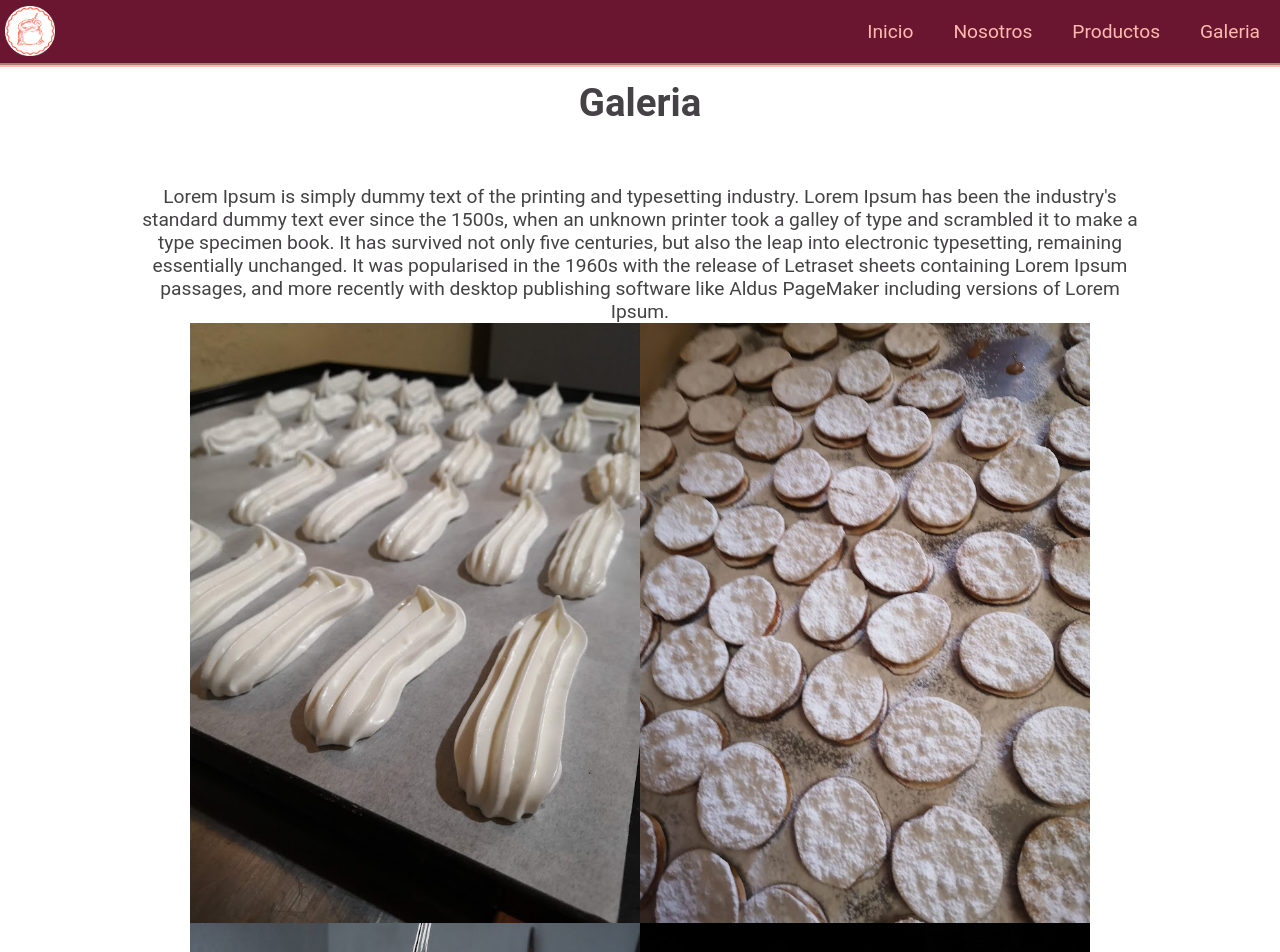
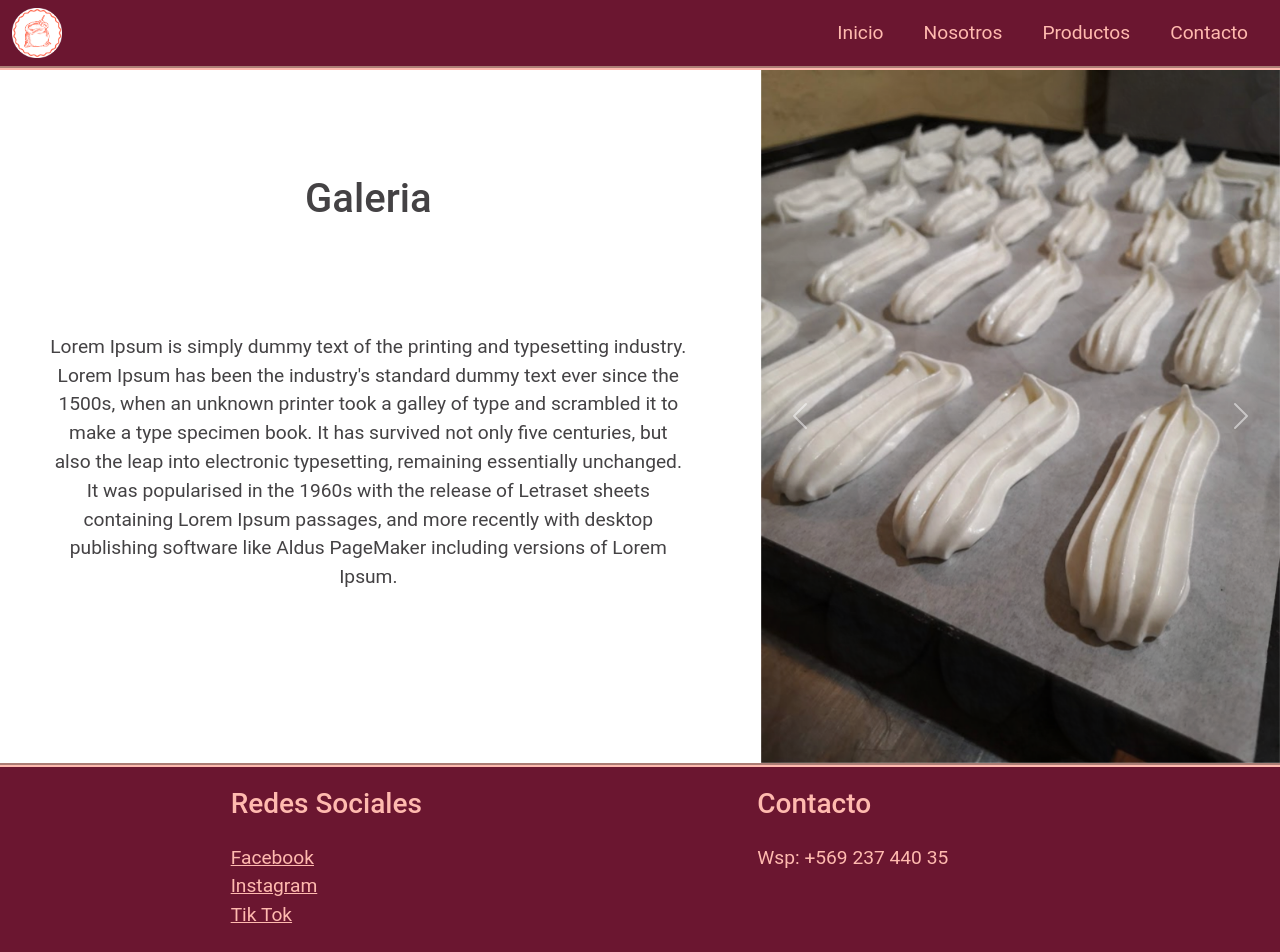
Before and after one commit to sebamarambio96/la_nube_dorada, a plain HTML site: page paginas/galeria.html in a window 1280 px wide. Shown: the top 952 px of the page. Drawn offline with nearby package versions, Linux system fonts and the light colour scheme.

Commit message:
Agregue bootstrap a galeria

```diff
--- a/css/estilos.css
+++ b/css/estilos.css
@@ -17,6 +17,14 @@
     "main main main"
     "footer footer footer";
 }
+
+.bodyb {
+    font-family: 'Roboto', sans-serif;
+    font-size: larger;
+    width: auto;
+    overflow-x: hidden
+}
+
 
 .body_galeria {
     font-family: 'Roboto', sans-serif;
@@ -59,6 +67,18 @@
     z-index: 999;
 }
 
+.headerb {
+   /*  position: fixed; */
+    background-color: #6b1630;
+    border-bottom:groove 4px #ffbaaf;
+    z-index: 999;
+    width: 100%;
+    height: 12%;
+}
+
+.botonSandwich {
+    background-color: #c92a5a;
+}
 .nav {
     display: flex;
     justify-content: flex-end;
@@ -66,15 +86,34 @@
     height: auto;
 }
 
+/* .navb {
+    width: auto;
+}
+ */
 .sizeLogo{
     margin-top: 6px;
     margin-left: 5px;
     height: 50px;
     width: 50px;
 }
+.sizeLogob{
+    display: flex;
+    align-items: center;
+    justify-items: center;
+    height: 50px;
+    width: 50px;
+}
 
 .lista li {
     padding: 20px 20px;
+    z-index: 1000;
+    list-style: none;
+}
+
+.listab li {
+    padding-left: 12px;
+    padding-right: 12px;
+
     z-index: 1000;
     list-style: none;
 }
@@ -145,12 +184,11 @@
 
 
 .main_galeria {
-    grid-area: banner;
+    display: flex;
+    align-items: center;
     justify-self: center;
     align-self: center;
     color: #444244;
-    margin-top: 20px;
-    margin-bottom: 50px;
 }
 
 .h1 {
@@ -165,6 +203,13 @@
     text-align: center;
     width: 1000px;
 
+}
+
+.p_galeria p{
+    width: auto;
+    justify-self: center;
+    text-align: center;
+    padding: 50px;
 }
 
 .p_nosotros {
@@ -194,6 +239,12 @@
 .galeria_img {
     width: auto;
     height: 600px;
+}
+
+.b {
+    grid-area: main;
+    width: 500px;
+    height: auto;
 }
 
 /* .imagen_galeria {
@@ -262,6 +313,14 @@
     grid-area: footer;
     display: flex;
     justify-content: space-evenly;
+    padding: 20px;
+}
+
+.footerb {
+    display: flex;
+    justify-content: space-evenly;
+    width: auto;
+    padding: 20px;
 }
 
 .footer_style {
@@ -273,7 +332,6 @@
 .footer__lista {
     background-color: #6b1630;
     color: #ffbaaf;
-    padding: 20px 20px;
     list-style: none;
 }
 
--- a/paginas/galeria.html
+++ b/paginas/galeria.html
@@ -1,27 +1,48 @@
 <!DOCTYPE html>
 <html lang="es">
+
 <head>
     <meta charset="UTF-8">
     <meta http-equiv="X-UA-Compatible" content="IE=edge">
     <meta name="viewport" content="width=device-width, initial-scale=1.0">
     <title>Document</title>
-    <link rel="shortcut icon" href="multimedia/favicon.ico" type="image/x-icon">
+    <link rel="shortcut icon" href="../multimedia/favicon.ico" type="image/x-icon">
+    <link href="https://cdn.jsdelivr.net/npm/bootstrap@5.2.2/dist/css/bootstrap.min.css" rel="stylesheet"
+    integrity="sha384-Zenh87qX5JnK2Jl0vWa8Ck2rdkQ2Bzep5IDxbcnCeuOxjzrPF/et3URy9Bv1WTRi" crossorigin="anonymous">
     <link rel="stylesheet" href="../css/estilos.css">
+</head>
 
-</head>
-<body class="body_galeria">
-
-    <header class="header">
-        <div>
-            <img class="sizeLogo" src="../multimedia/logo.png" alt="La Nube Dorada logo">
-        </div>            <ul class="lista nav">
-            <li><a class="link" href="../index.html">Inicio</a>
-            <li><a class="link" href="nosotros.html">Nosotros</a>
-            <li><a class="link" href="productos.html">Productos</a></li>
-            <li><a class="link" href="galeria.html">Galeria</a>            </ul>
+<body class="bodyb">
+    <header class="navbrow col-xl-12">
+        <nav class="navbar navbar-expand-lg headerb">
+            <div class="container-fluid">
+                <img class="sizeLogob" src="../multimedia/logo.png" alt="La Nube Dorada logo">
+                <button class="navbar-toggler botonSandwich" type="button" data-bs-toggle="collapse" data-bs-target="#navbarNav"
+                    aria-controls="navbarNav" aria-expanded="false" aria-label="Toggle navigation">
+                    <span class="navbar-toggler-icon"></span>
+                </button>
+                <div class="collapse navbar-collapse nav" id="navbarNav">
+                    <ul class="navbar-nav listab">
+                        <li class="nav-item">
+                            <a class="nav-link link" aria-current="page" href="../index.html">Inicio</a>
+                        </li>
+                        <li class="nav-item">
+                            <a class="nav-link link" href="nosotros.html">Nosotros</a>
+                        </li>
+                        <li class="nav-item">
+                            <a class="nav-link link" href="productos.html">Productos</a>
+                        </li>
+                        <li class="nav-item">
+                            <a class="nav-link link" href="contacto.html">Contacto</a>
+                        </li>
+                    </ul>
+                </div>
+            </div>
+        </nav>
     </header>
 
-    <main class="main_galeria">
+    <main class="row main_galeria">
+        <div class="col-xl-7 p_galeria">
             <h1 class="h1">Galeria</h1>
             <p class="p">
                 Lorem Ipsum is simply dummy text of the printing and typesetting industry.
@@ -33,27 +54,66 @@
                 and more recently with desktop publishing software like Aldus PageMaker
                 including versions of Lorem Ipsum.
             </p>
+        </div>
+        <section class="col-xl-5">
+            <div id="carouselExampleFade" class="carousel slide carousel-fade carrusel_width" data-bs-ride="carousel">
+                <div class="carousel-inner">
+                    <div class="carousel-item active">
+                        <img src="../multimedia/img1Galeria.jpg" class="d-block w-100" alt="Merenguitos secos">
+                    </div>
+                    <div class="carousel-item">
+                        <img src="../multimedia/img2Galeria.jpg" class="d-block w-100" alt="Chilenitos">
+                    </div>
+                    <div class="carousel-item">
+                        <img src="../multimedia/img3Galeria.jpg" class="d-block w-100" alt="Torta Hojarasca">
+                    </div>
+                    <div class="carousel-item">
+                        <img src="../multimedia/img4Galeria.jpg" class="d-block w-100" alt="Torta Hojarasca">
+                    </div>
+                    <div class="carousel-item">
+                        <img src="../multimedia/img5Galeria.jpg" class="d-block w-100" alt="Torta Hojarasca">
+                    </div>
+                    <div class="carousel-item">
+                        <img src="../multimedia/img6Galeria.jpg" class="d-block w-100" alt="Torta Hojarasca">
+                    </div>
+                </div>
+                <button class="carousel-control-prev" type="button" data-bs-target="#carouselExampleFade"
+                    data-bs-slide="prev">
+                    <span class="carousel-control-prev-icon" aria-hidden="true"></span>
+                    <span class="visually-hidden">Previous</span>
+                </button>
+                <button class="carousel-control-next" type="button" data-bs-target="#carouselExampleFade"
+                    data-bs-slide="next">
+                    <span class="carousel-control-next-icon" aria-hidden="true"></span>
+                    <span class="visually-hidden">Next</span>
+                </button>
+            </div>
+        </section>
         <main>
 
-    <section class="galeria">
-        <img class="galeria_img" src="../multimedia/img1Galeria.jpg" alt="Merenguitos secos">
-        <img class="galeria_img" src="../multimedia/img2Galeria.jpg" alt="Chilenitos">
-        <img class="galeria_img" src="../multimedia/img3Galeria.jpg" alt="Torta Hojarasca">
-        <img class="galeria_img" src="../multimedia/img4Galeria.jpg" alt="Muffins con chips">
-        <img class="galeria_img" src="../multimedia/img5Galeria.jpg" alt="Miniquequitos">                <img class="galeria_img" src="../multimedia/img6Galeria.jpg" alt="Kuchen sureño">
-    </section>
 
-    <footer class="footer footer_style">
-        <ul class="footer__lista">
+    <footer class="footerb footer_style row">
+        <ul class="footer__lista col-xl-3">
             <h3 class="footer_h3">Redes Sociales</h3>
-            <a class="link" href="https://www.facebook.com/NubeDoradaPanaderia"><li>Facebook</li></a>
-            <a class="link" href="https://www.instagram.com/lanubedorada_reposteria/"><li>Instagram</li></a>
-            <a class="link" href="https://www.tiktok.com/@lanubedoradareposteria"><li>Tik Tok</li></a>
+            <a class="link" href="https://www.facebook.com/NubeDoradaPanaderia">
+                <li>Facebook</li>
+            </a>
+            <a class="link" href="https://www.instagram.com/lanubedorada_reposteria/">
+                <li>Instagram</li>
+            </a>
+            <a class="link" href="https://www.tiktok.com/@lanubedoradareposteria">
+                <li>Tik Tok</li>
+            </a>
         </ul>
-        <ul class="footer__lista">
+        <ul class="footer__lista col-xl-3">
             <h3 class="footer_h3">Contacto</h3>
             <li>Wsp: +569 237 440 35</li>
         </ul>
     </footer>
+
+<script src="https://cdn.jsdelivr.net/npm/bootstrap@5.2.2/dist/js/bootstrap.bundle.min.js"
+    integrity="sha384-OERcA2EqjJCMA+/3y+gxIOqMEjwtxJY7qPCqsdltbNJuaOe923+mo//f6V8Qbsw3"
+    crossorigin="anonymous"></script>
 </body>
+
 </html>
```
Also changed, not shown: paginas/practica.html (added, +97 -0 lines). Lines whose indentation alone changed are shown as unchanged.
